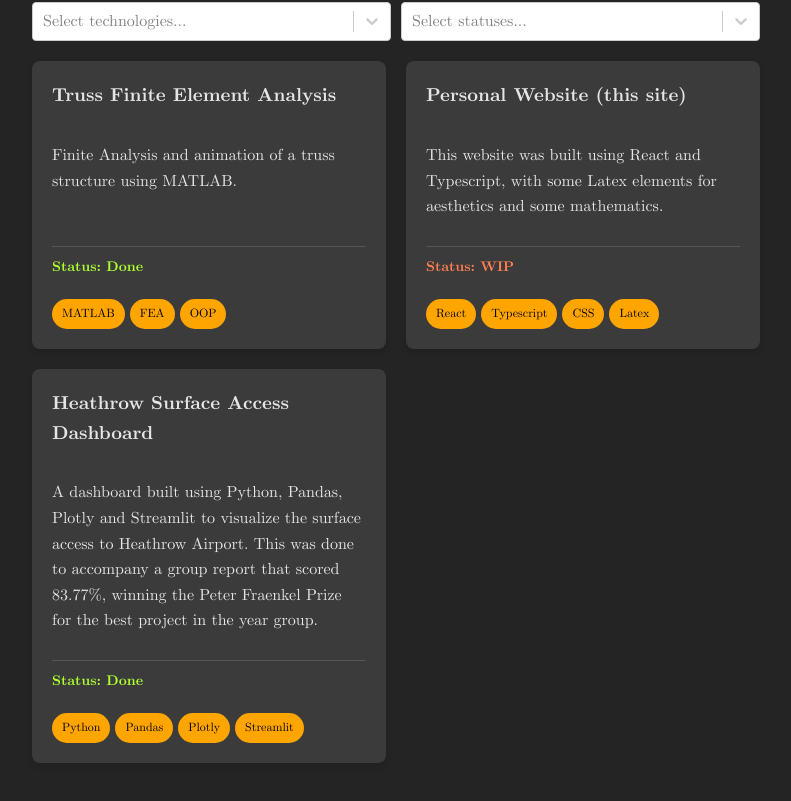
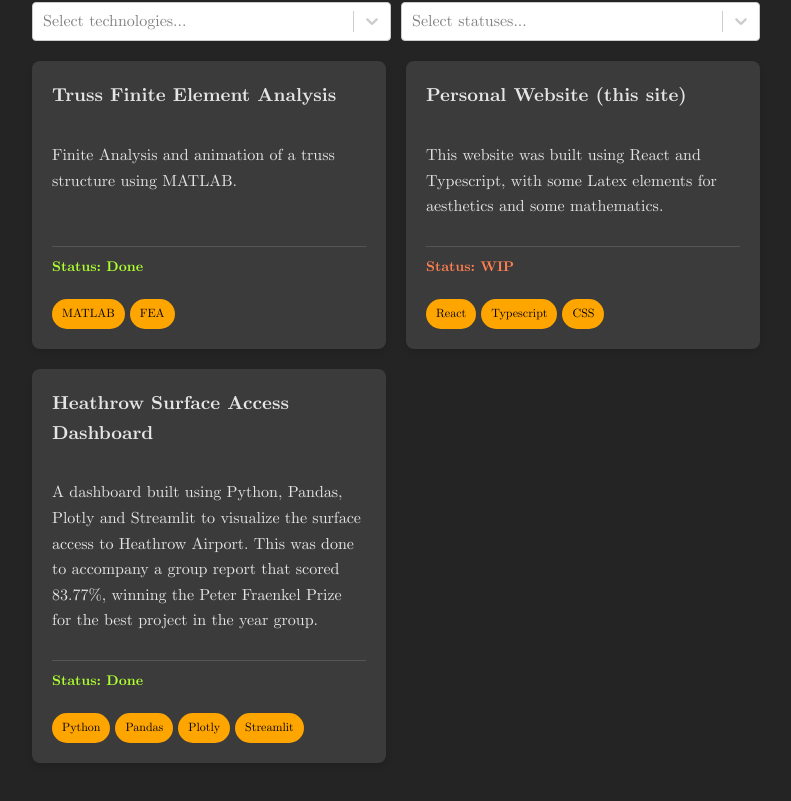
Before and after one commit to majdyousof/majdyousof.github.io, a React (Vite) app: page / in a window 1280 px wide. Shown: the part 683-1484 px from the top of the page, without its empty margins (244-1035 px from the left). Built offline with nearby package versions, Linux system fonts and the light colour scheme.

Commit message:
full bun transfer

```diff
--- a/src/data/projects.ts
+++ b/src/data/projects.ts
@@ -3,7 +3,7 @@ export const projects = [
     title: 'Truss Finite Element Analysis',
     description:
       'Finite Analysis and animation of a truss structure using MATLAB.',
-    technologies: ['MATLAB', 'FEA', 'OOP'],
+    technologies: ['MATLAB', 'FEA'],
     status: 'Done',
     link: 'https://github.com/majdyousof/MATLAB-Truss-FEA',
   },
@@ -11,7 +11,7 @@ export const projects = [
     title: 'Personal Website (this site)',
     description:
       'This website was built using React and Typescript, with some Latex elements for aesthetics and some mathematics.',
-    technologies: ['React', 'Typescript', 'CSS', 'Latex'],
+    technologies: ['React', 'Typescript', 'CSS'],
     status: 'WIP',
     link: 'https://github.com/majdyousof/majdyousof.github.io',
   },
```
Also changed, not shown: package.json (+13 -12 lines), src/pages/App.tsx (+13 -9 lines), 2 other files (tests, documents, lock files or other folders).
